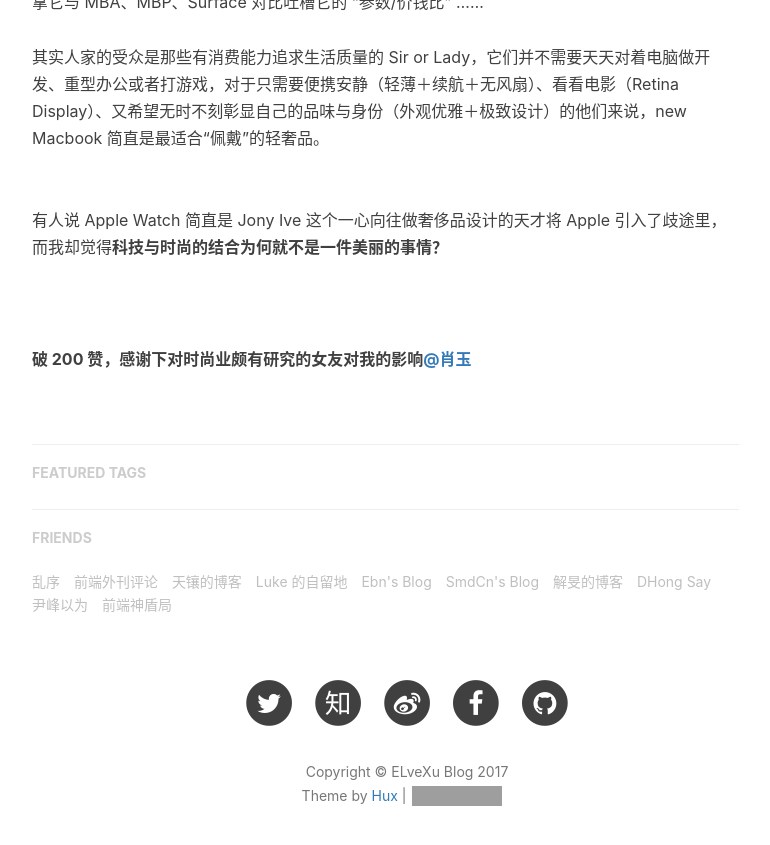
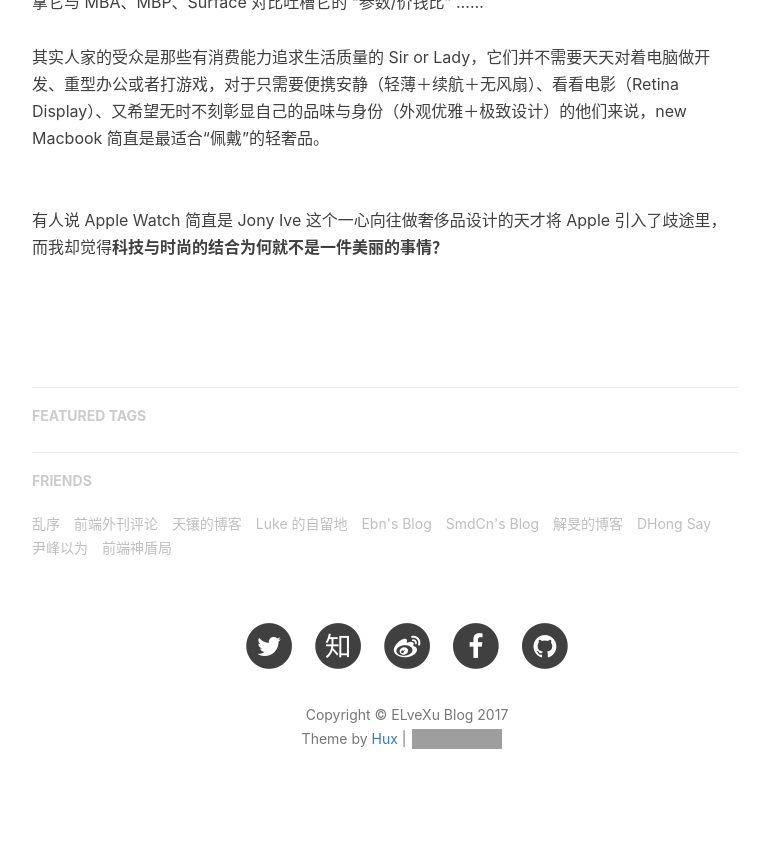
Before and after one commit to misselvexu/misselvexu.github.io, a Jekyll site: the page built from _posts/2015-03-10-apple-event-2015.markdown, in a window 1280 px wide and 900 px high, scrolled down 2314 px. Shown: the top 845 px of the window, without its empty margins (233-1003 px from the left). Built offline with Jekyll 4.4.1, drawn with Linux system fonts in a browser that asks for light colours; nearby versions of some CDN libraries; comment, search, counter and statistics services are not loaded; grey boxes are pictures that could not be loaded.

Commit message:
first upgrade page

```diff
--- a/_posts/2015-03-10-apple-event-2015.markdown
+++ b/_posts/2015-03-10-apple-event-2015.markdown
@@ -62,6 +62,5 @@
     <br>
     <br>
     <p>
-    <b>破 200 赞，感谢下对时尚业颇有研究的女友对我的影响<a data-hash="8ffb556cbebb0cfe22aa194ff89b635d" href="http://www.zhihu.com/people/8ffb556cbebb0cfe22aa194ff89b635d" class="member_mention" data-editable="true" data-title="@肖玉" data-tip="p$b$8ffb556cbebb0cfe22aa194ff89b635d"> @肖玉</a></b>
     </p>
 </div>
```
